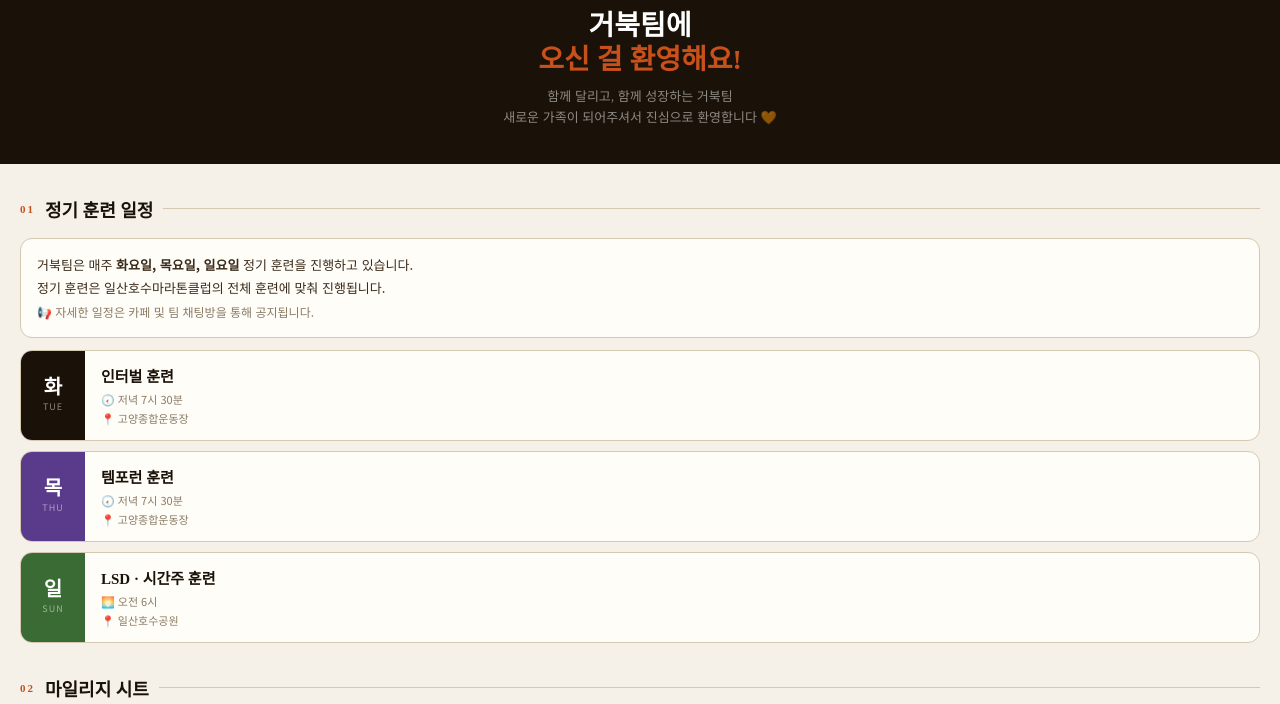
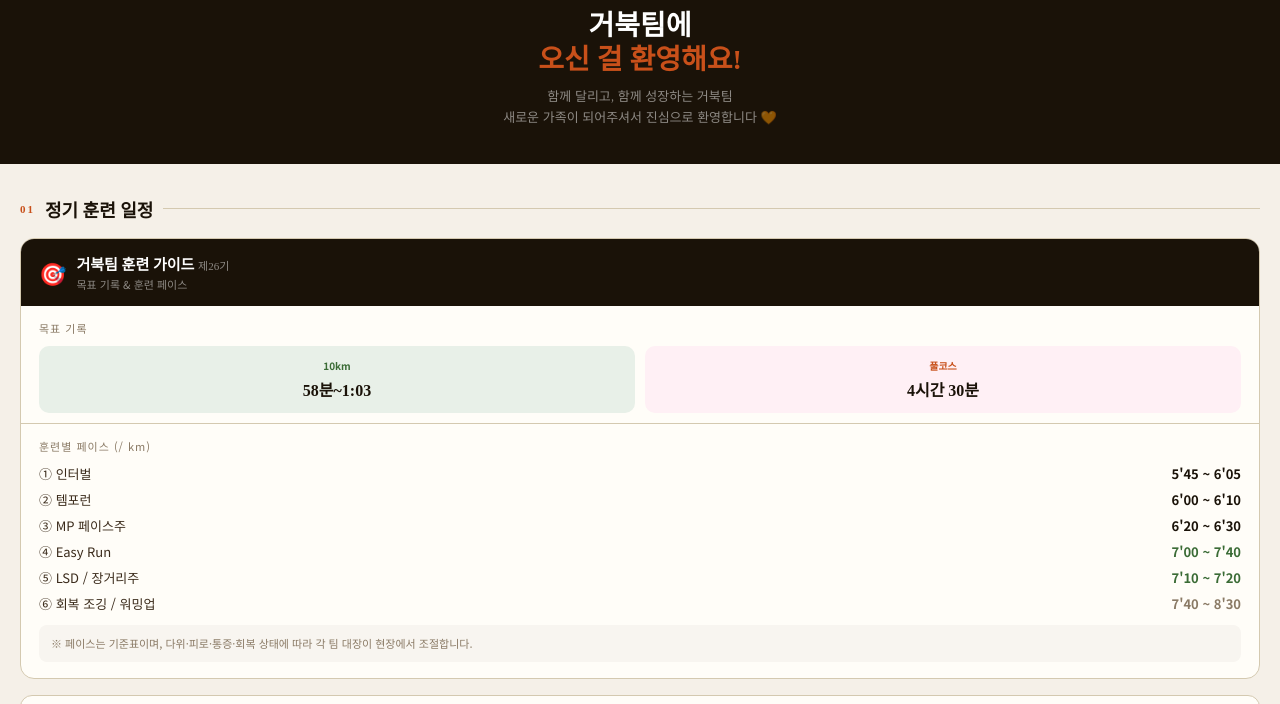
Before and after one commit to reddino78-creator/turtle-guide, a plain HTML site: page index.html in a window 1280 px wide. Shown: the part 237-941 px from the top of the page. Drawn offline with Linux system fonts and the light colour scheme.

Commit message:
Update index.html

```diff
--- a/index.html
+++ b/index.html
@@ -387,6 +387,67 @@
     <div class="section-num">01</div>
     <div class="section-title">정기 훈련 일정</div>
   </div>
+
+  <!-- 거북팀 훈련 가이드 -->
+  <div style="background:var(--card);border:1px solid var(--border);border-radius:14px;overflow:hidden;margin-bottom:16px;">
+    <div style="background:var(--ink);padding:14px 18px;display:flex;align-items:center;gap:10px;">
+      <div style="font-size:22px;">🎯</div>
+      <div>
+        <div style="font-family:'Noto Serif KR',serif;font-size:15px;font-weight:700;color:#fff;">거북팀 훈련 가이드 <span style="font-size:11px;color:rgba(255,255,255,0.5);font-weight:400;">제26기</span></div>
+        <div style="font-size:11px;color:rgba(255,255,255,0.5);margin-top:2px;">목표 기록 & 훈련 페이스</div>
+      </div>
+    </div>
+
+    <!-- 목표 기록 -->
+    <div style="padding:14px 18px 10px;border-bottom:1px solid var(--border);">
+      <div style="font-size:11px;color:var(--muted);letter-spacing:1px;margin-bottom:10px;">목표 기록</div>
+      <div style="display:flex;gap:10px;">
+        <div style="flex:1;background:var(--green-light);border-radius:10px;padding:12px;text-align:center;">
+          <div style="font-size:10px;color:var(--green);font-weight:700;margin-bottom:4px;">10km</div>
+          <div style="font-family:'Noto Serif KR',serif;font-size:16px;font-weight:900;color:var(--ink);">58분~1:03</div>
+        </div>
+        <div style="flex:1;background:#fff0f5;border-radius:10px;padding:12px;text-align:center;">
+          <div style="font-size:10px;color:var(--accent);font-weight:700;margin-bottom:4px;">풀코스</div>
+          <div style="font-family:'Noto Serif KR',serif;font-size:16px;font-weight:900;color:var(--ink);">4시간 30분</div>
+        </div>
+      </div>
+    </div>
+
+    <!-- 훈련 페이스 -->
+    <div style="padding:14px 18px 16px;">
+      <div style="font-size:11px;color:var(--muted);letter-spacing:1px;margin-bottom:10px;">훈련별 페이스 (/ km)</div>
+      <div style="display:flex;flex-direction:column;gap:7px;">
+        <div style="display:flex;align-items:center;justify-content:space-between;font-size:13px;">
+          <span style="color:#3a2a1a;">① 인터벌</span>
+          <span style="font-weight:700;color:var(--ink);">5'45 ~ 6'05</span>
+        </div>
+        <div style="display:flex;align-items:center;justify-content:space-between;font-size:13px;">
+          <span style="color:#3a2a1a;">② 템포런</span>
+          <span style="font-weight:700;color:var(--ink);">6'00 ~ 6'10</span>
+        </div>
+        <div style="display:flex;align-items:center;justify-content:space-between;font-size:13px;">
+          <span style="color:#3a2a1a;">③ MP 페이스주</span>
+          <span style="font-weight:700;color:var(--ink);">6'20 ~ 6'30</span>
+        </div>
+        <div style="display:flex;align-items:center;justify-content:space-between;font-size:13px;">
+          <span style="color:#3a2a1a;">④ Easy Run</span>
+          <span style="font-weight:700;color:var(--green);">7'00 ~ 7'40</span>
+        </div>
+        <div style="display:flex;align-items:center;justify-content:space-between;font-size:13px;">
+          <span style="color:#3a2a1a;">⑤ LSD / 장거리주</span>
+          <span style="font-weight:700;color:var(--green);">7'10 ~ 7'20</span>
+        </div>
+        <div style="display:flex;align-items:center;justify-content:space-between;font-size:13px;">
+          <span style="color:#3a2a1a;">⑥ 회복 조깅 / 워밍업</span>
+          <span style="font-weight:700;color:var(--muted);">7'40 ~ 8'30</span>
+        </div>
+      </div>
+      <div style="margin-top:12px;padding:10px 12px;background:#f8f5f0;border-radius:8px;font-size:11px;color:var(--muted);line-height:1.6;">
+        ※ 페이스는 기준표이며, 다위·피로·통증·회복 상태에 따라 각 팀 대장이 현장에서 조절합니다.
+      </div>
+    </div>
+  </div>
+
   <div style="background:var(--card);border:1px solid var(--border);border-radius:12px;padding:14px 16px;margin-bottom:12px;font-size:13px;line-height:1.8;color:#3a2a1a;">
     거북팀은 매주 <strong>화요일, 목요일, 일요일</strong> 정기 훈련을 진행하고 있습니다.<br>
     정기 훈련은 일산호수마라톤클럽의 전체 훈련에 맞춰 진행됩니다.<br>
```
